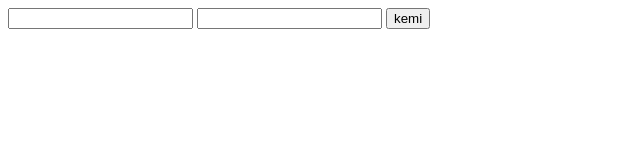
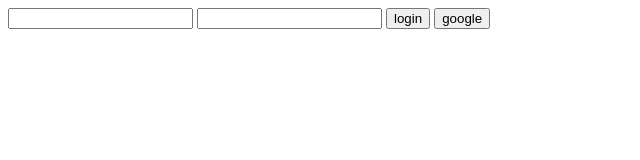
Before and after one commit to Daniel080350/git-class, a plain HTML site: page index.html in a window 1280 px wide. Shown: the whole page, without its empty margins (0-640 px from the left). Drawn offline with Linux system fonts and the light colour scheme.

Commit message:
added google button

```diff
--- a/index.html
+++ b/index.html
@@ -9,7 +9,8 @@
     <div>
         <input type="text">
         <input type="text">
-        <button>kemi</button>
+        <button>login</button>
+        <button>google</button>
     </div>
 </body>
 </html>
```
